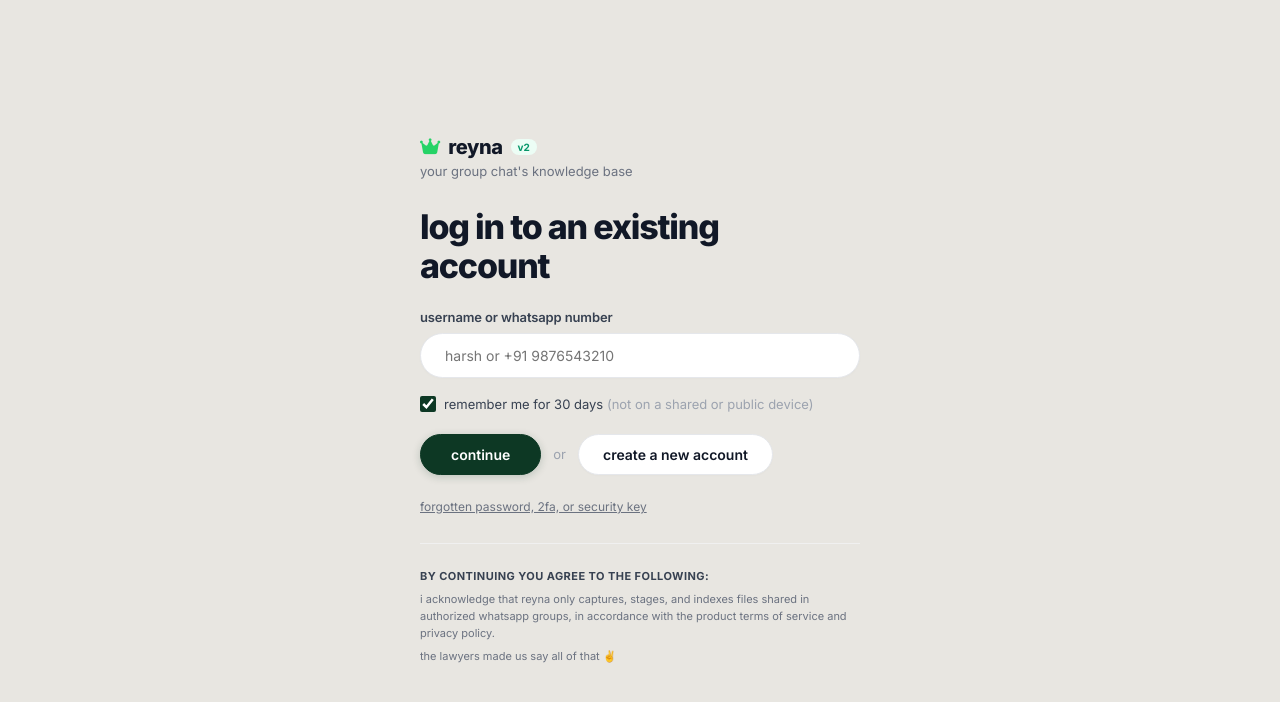
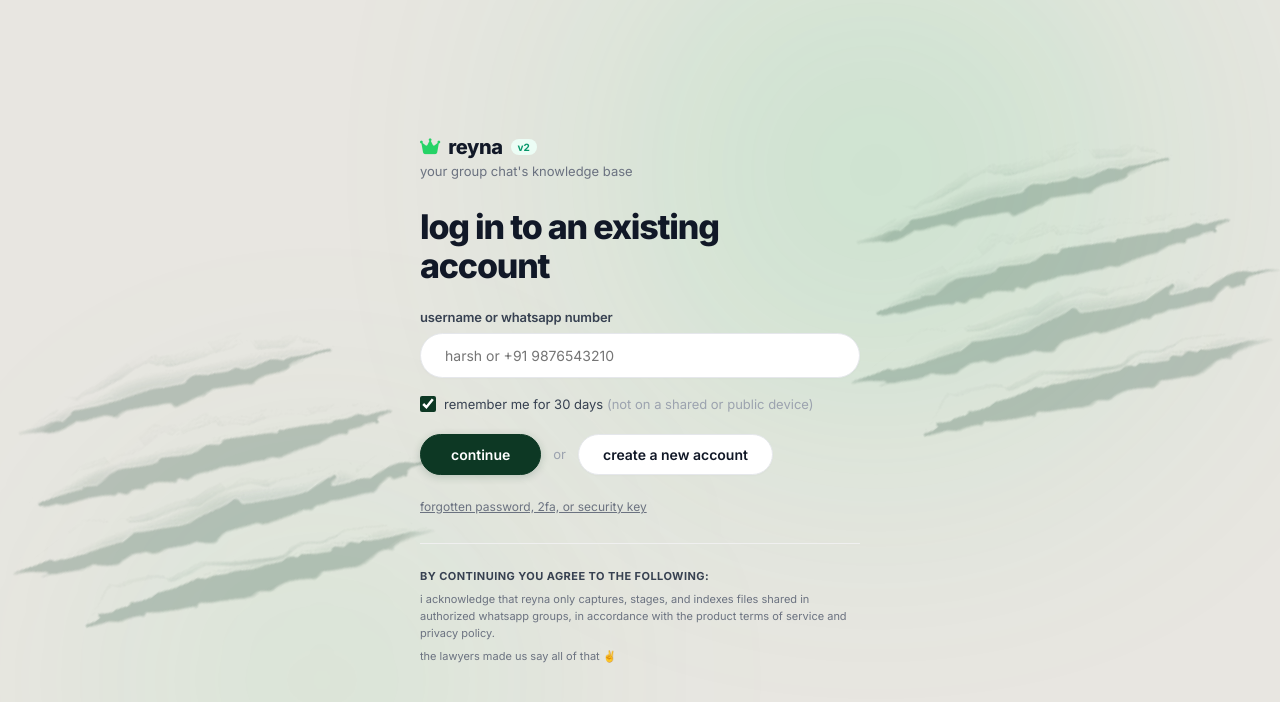
Before and after one commit to hurshnarayan/reyna, a React (Vite) app in the folder web/: page /login in a window 1280 px wide. Shown: the top 702 px of the page. Built offline with nearby package versions, Linux system fonts and the light colour scheme.

Commit message:
feat(login): [APPROVED] fluid seamless porkbun login with green ambient glow and dual claw scratches

```diff
--- a/web/src/pages/Login.jsx
+++ b/web/src/pages/Login.jsx
@@ -2,76 +2,6 @@ import { useState, useEffect } from 'react'
 import { useNavigate } from 'react-router-dom'
 import { api, saveAuth, isLoggedIn } from '../lib/api'
 import { Fa, icons } from '../components/icons'
-
-/* ── Minimalist Diagonal Claw Scratch Cluster (matching reference) ── */
-function ClawSlashGroup({
-  style = {},
-  length = 260,
-  gap = 26,
-  strokeWidth = 2,
-  opacity = 0.08,
-  angle = -52,
-  id = 'claw-grad',
-}) {
-  const width = gap * 4 + 40
-  const height = length + 80
-
-  return (
-    <svg
-      style={{
-        position: 'fixed',
-        pointerEvents: 'none',
-        zIndex: 0,
-        transform: `rotate(${angle}deg)`,
-        opacity,
-        ...style,
-      }}
-      width={width}
-      height={height}
-      viewBox={`0 0 ${width} ${height}`}
-      fill="none"
-    >
-      <defs>
-        <linearGradient id={id} x1="0" y1="0" x2="0" y2="1">
-          <stop offset="0%" stopColor="#1a1a1a" stopOpacity="0" />
-          <stop offset="20%" stopColor="#1a1a1a" stopOpacity="0.85" />
-          <stop offset="80%" stopColor="#1a1a1a" stopOpacity="0.85" />
-          <stop offset="100%" stopColor="#1a1a1a" stopOpacity="0" />
-        </linearGradient>
-      </defs>
-      {/* Claw stroke 1 */}
-      <line
-        x1={gap}
-        y1={40}
-        x2={gap}
-        y2={length + 10}
-        stroke={`url(#${id})`}
-        strokeWidth={strokeWidth}
-        strokeLinecap="round"
-      />
-      {/* Claw stroke 2 (longer middle) */}
-      <line
-        x1={gap * 2}
-        y1={15}
-        x2={gap * 2}
-        y2={length + 55}
-        stroke={`url(#${id})`}
-        strokeWidth={strokeWidth + 0.6}
-        strokeLinecap="round"
-      />
-      {/* Claw stroke 3 */}
-      <line
-        x1={gap * 3}
-        y1={35}
-        x2={gap * 3}
-        y2={length + 25}
-        stroke={`url(#${id})`}
-        strokeWidth={strokeWidth}
-        strokeLinecap="round"
-      />
-    </svg>
-  )
-}
 
 export default function Login() {
   const [phone, setPhone] = useState('')
@@ -152,42 +82,66 @@ export default function Login() {
       position: 'relative',
       overflow: 'hidden',
     }}>
-      {/* Diagonal Claw Scratches etched across canvas (matching reference image) */}
-      <ClawSlashGroup
-        id="claw-left-mid"
-        style={{ top: '22%', left: '5%' }}
-        length={340}
-        gap={32}
-        strokeWidth={2.2}
-        opacity={0.09}
-        angle={-50}
+      {/* Green Ambient Blob Background */}
+      <div style={{
+        position: 'fixed',
+        top: '-80px',
+        right: '12%',
+        width: 500,
+        height: 500,
+        background: '#25D366',
+        borderRadius: '50%',
+        filter: 'blur(140px)',
+        opacity: 0.18,
+        pointerEvents: 'none',
+        zIndex: 0,
+      }} />
+      <div style={{
+        position: 'fixed',
+        bottom: '-100px',
+        left: '8%',
+        width: 440,
+        height: 440,
+        background: 'rgba(37, 211, 102, 0.08)',
+        borderRadius: '50%',
+        filter: 'blur(130px)',
+        pointerEvents: 'none',
+        zIndex: 0,
+      }} />
+
+      {/* Two Scratches: Bottom Left and Top Right */}
+      {/* 1. Bottom Left Scratch */}
+      <img
+        src="/cat-scratches.png"
+        alt=""
+        style={{
+          position: 'fixed',
+          bottom: '12%',
+          left: '3%',
+          width: 340,
+          opacity: 0.22,
+          transform: 'rotate(52deg)',
+          pointerEvents: 'none',
+          zIndex: 0,
+          userSelect: 'none',
+        }}
       />
-      <ClawSlashGroup
-        id="claw-left-btm"
-        style={{ bottom: '-4%', left: '-2%' }}
-        length={280}
-        gap={28}
-        strokeWidth={2}
-        opacity={0.07}
-        angle={-48}
-      />
-      <ClawSlashGroup
-        id="claw-right-top"
-        style={{ top: '10%', right: '7%' }}
-        length={320}
-        gap={30}
-        strokeWidth={2.2}
-        opacity={0.08}
-        angle={-52}
-      />
-      <ClawSlashGroup
-        id="claw-right-mid"
-        style={{ bottom: '18%', right: '2%' }}
-        length={280}
-        gap={28}
-        strokeWidth={2}
-        opacity={0.07}
-        angle={-50}
+
+      {/* 2. Top Right Scratch */}
+      <img
+        src="/cat-scratches.png"
+        alt=""
+        style={{
+          position: 'fixed',
+          top: '12%',
+          right: '5%',
+          width: 340,
+          opacity: 0.22,
+          transform: 'rotate(52deg)',
+          pointerEvents: 'none',
+          zIndex: 0,
+          userSelect: 'none',
+        }}
       />
 
       {/* Main Form Area */}
```
Also changed, not shown: web/public/cat-scratches.png.
